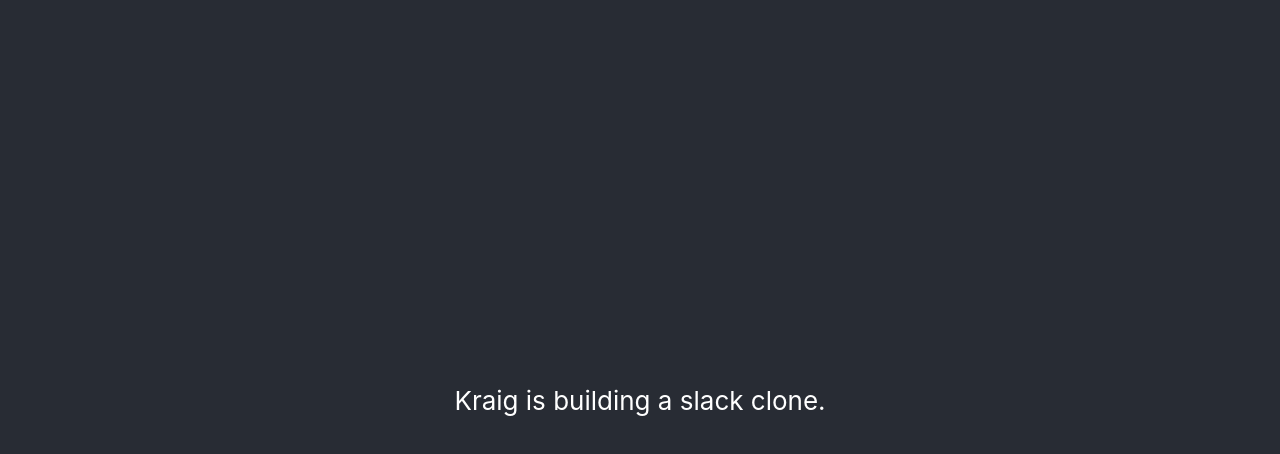
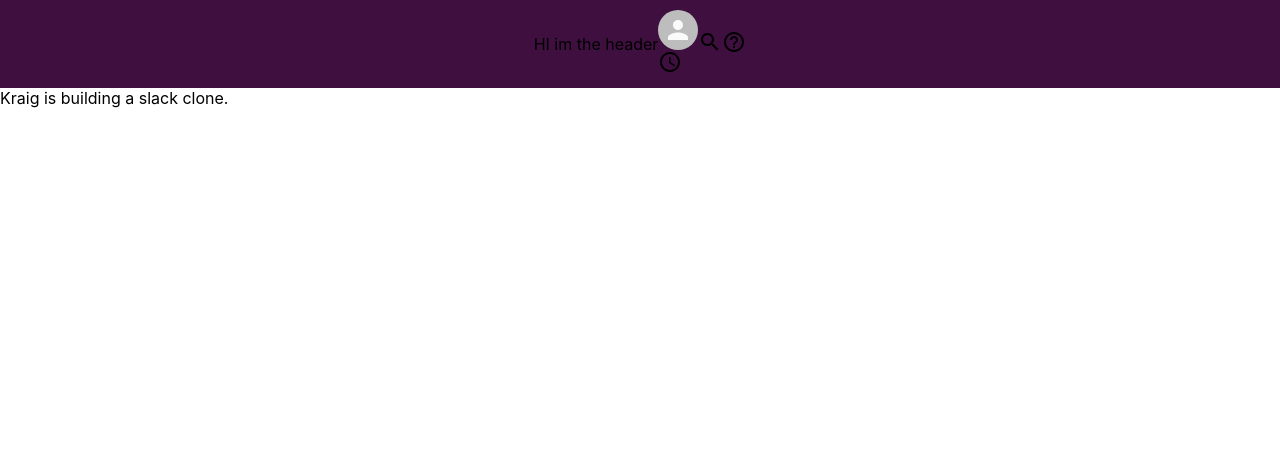
Before and after one commit to kraigwilliams/kraig-slack-clone, a React (Create React App) app: page / in a window 1280 px wide. Shown: the top 454 px of the page. Built offline with nearby package versions, Linux system fonts and the light colour scheme.

Commit message:
added slack color

```diff
--- a/package.json
+++ b/package.json
@@ -3,6 +3,8 @@
   "version": "0.1.0",
   "private": true,
   "dependencies": {
+    "@material-ui/core": "^4.11.0",
+    "@material-ui/icons": "^4.9.1",
     "@testing-library/jest-dom": "^4.2.4",
     "@testing-library/react": "^9.3.2",
     "@testing-library/user-event": "^7.1.2",
--- a/public/index.html
+++ b/public/index.html
@@ -1,6 +1,8 @@
 <!DOCTYPE html>
 <html lang="en">
   <head>
+    <link rel="stylesheet" href="https://fonts.googleapis.com/icon?family=Material+Icons" />
+
     <meta charset="utf-8" />
     <link rel="icon" href="%PUBLIC_URL%/favicon.ico" />
     <meta name="viewport" content="width=device-width, initial-scale=1" />
--- a/src/App.css
+++ b/src/App.css
@@ -1,38 +1,3 @@
-.App {
-  text-align: center;
+body{
+  --slack-color: #3f0f40;
 }
-
-.App-logo {
-  height: 40vmin;
-  pointer-events: none;
-}
-
-@media (prefers-reduced-motion: no-preference) {
-  .App-logo {
-    animation: App-logo-spin infinite 20s linear;
-  }
-}
-
-.App-header {
-  background-color: #282c34;
-  min-height: 100vh;
-  display: flex;
-  flex-direction: column;
-  align-items: center;
-  justify-content: center;
-  font-size: calc(10px + 2vmin);
-  color: white;
-}
-
-.App-link {
-  color: #61dafb;
-}
-
-@keyframes App-logo-spin {
-  from {
-    transform: rotate(0deg);
-  }
-  to {
-    transform: rotate(360deg);
-  }
-}
--- a/src/App.js
+++ b/src/App.js
@@ -1,17 +1,17 @@
 import React from 'react';
-
+import Header from './Header';
 import './App.css';
 
 function App() {
   return (
     <div className="App">
-      <header className="App-header">
+    <Header/>
 
         <p>
         Kraig is building a slack clone.
         </p>
 
-      </header>
+
     </div>
   );
 }
--- a/src/Header.js
+++ b/src/Header.js
@@ -1,23 +1,28 @@
-import React, { Component } from 'react'
-import {Avatar} from '@material-ui/icons/AccountCircle';
-
+import React, { Component } from "react";
+import './header.css'
+import { Avatar } from "@material-ui/core";
+import AccessTimeIcon from "@material-ui/icons/AccessTime";
+import SearchIcon from "@material-ui/icons/Search";
+import HelpOutlineIcon from "@material-ui/icons/HelpOutline";
 
 export class Header extends Component {
-    render() {
-        return (
-            <div className="Header">
-              <div className='header_left'
-
-              />
-              <div className='header__searcb'
-
-              />
-              <div className='header__right'
-
-              />
-            </div>
-        )
-    }
+  render() {
+    return (
+      <div className="header">
+          HI im the header
+        <div className="header_left">
+          <Avatar className="header__avatar" />
+          <AccessTimeIcon />
+        </div>
+        <div className="header__searcb">
+            <SearchIcon/>
+        </div>
+        <div className="header__right">
+            <HelpOutlineIcon/>
+        </div>
+      </div>
+    );
+  }
 }
 
-export default Header
+export default Header;
--- /dev/null
+++ b/src/header.css
@@ -0,0 +1,8 @@
+.header{
+    display:flex;
+    align-items: center;
+    justify-content: center;
+    padding:10px 0;
+    background: var(--slack-color);
+
+}
```
Also changed, not shown: 1 other file (tests, documents, lock files or other folders).
